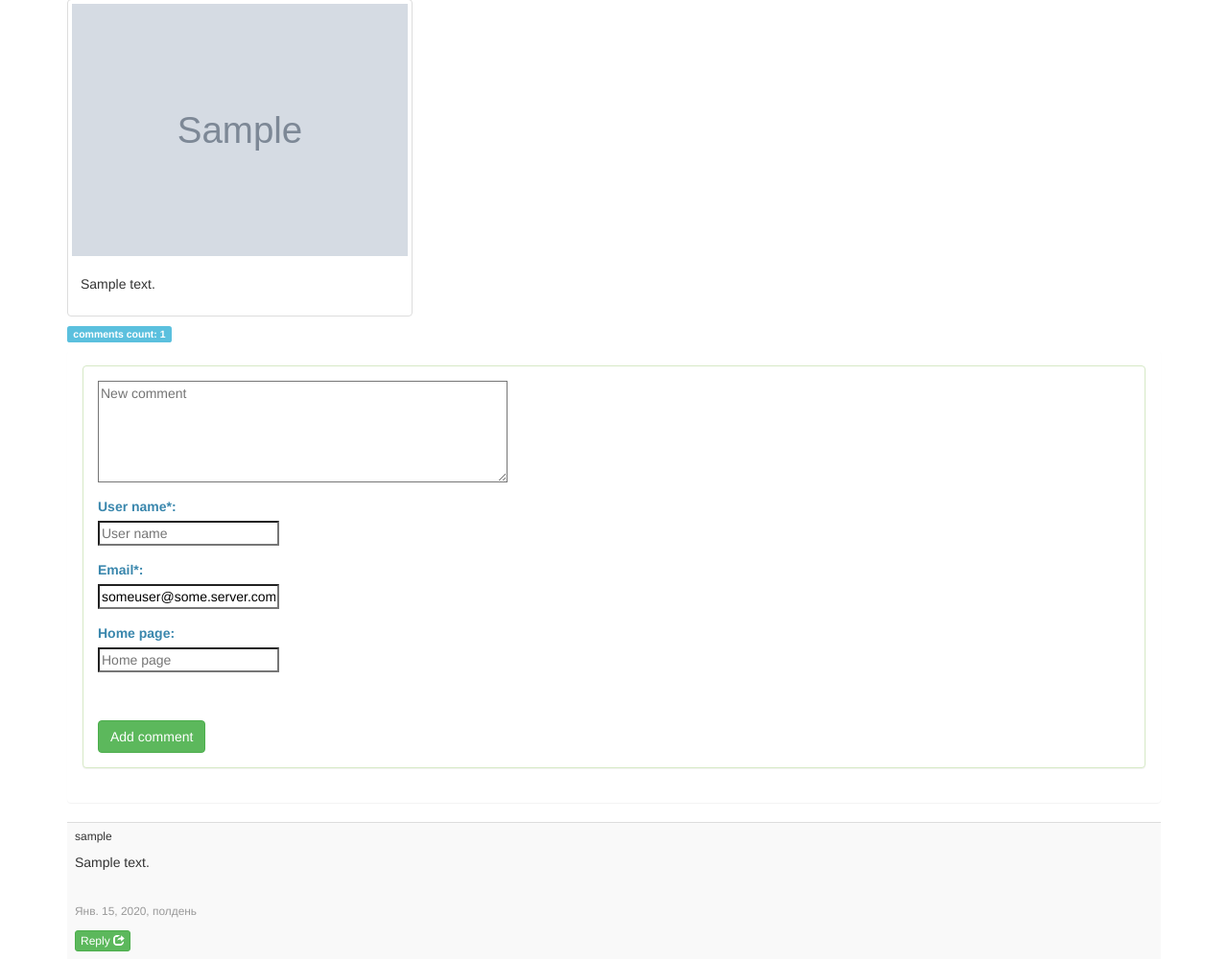
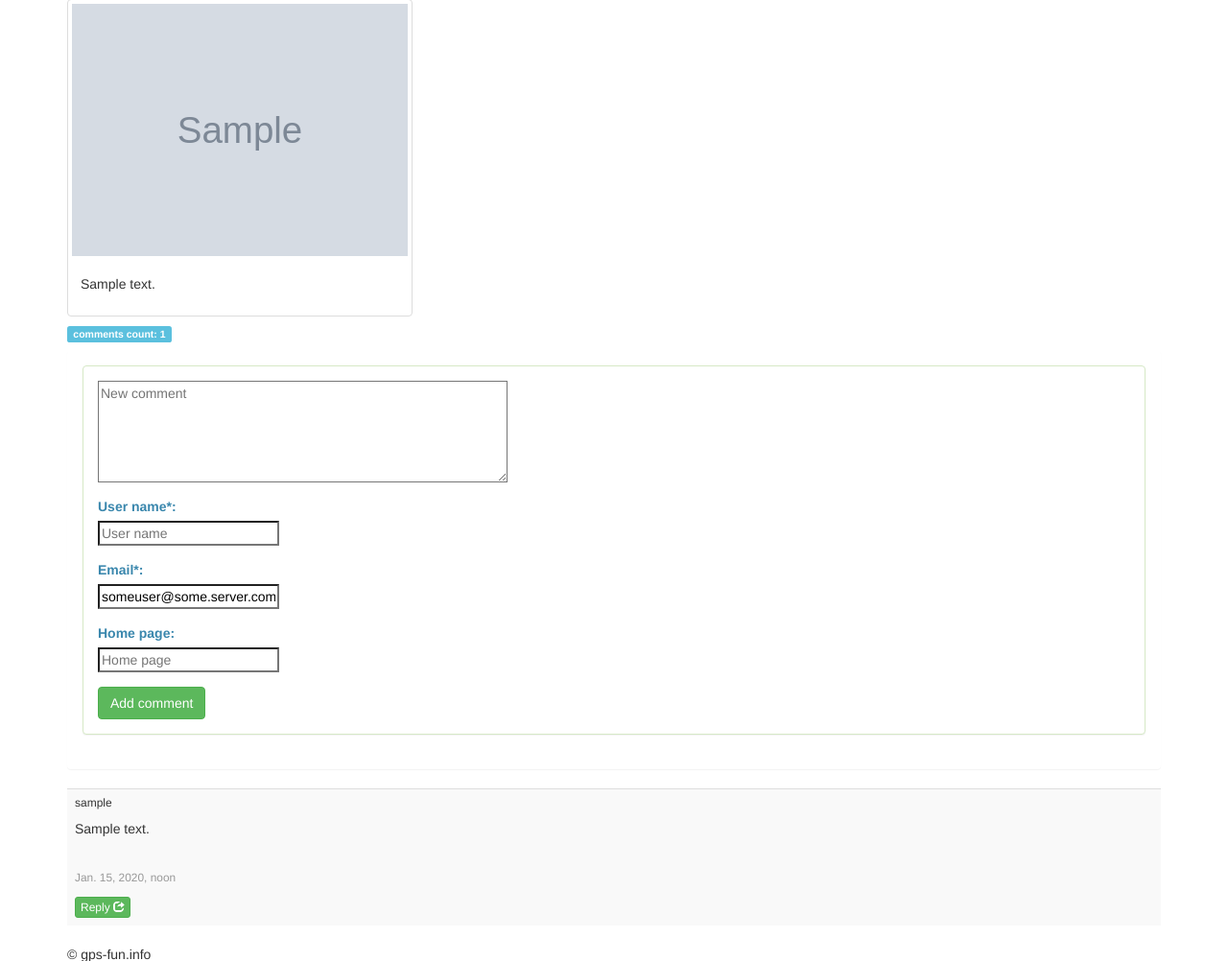
Before and after one commit to kostin-aleks/mountain-routes, a Django app: a page that uses routes/templates/Routes/base_routes.html in a window 1280 px wide. Shown: the part 1391-2393 px from the top of the page at 96% size. Run offline with Django 3.2, Linux system fonts and the light colour scheme; tables that the repository leaves empty hold one stand-in row (values such as "Sample post"); grey boxes marked "Sample" are stand-in pictures; some libraries are stand-ins or nearby versions.

Commit message:
improved forms

```diff
--- /dev/null
+++ b/routes/static/css/form.css
@@ -0,0 +1,4 @@
+form .errorlist {
+  color: #8b0000;
+  font-size: 12px;
+}
--- a/routes/templates/Routes/base_routes.html
+++ b/routes/templates/Routes/base_routes.html
@@ -28,6 +28,7 @@
     <script src="https://cdn.jsdelivr.net/gh/alpinejs/alpine@v2.3.5/dist/alpine.min.js" defer></script>
     <script src="https://unpkg.com/htmx.org@1.5.0"></script>
 
+    <link rel="stylesheet" type="text/css" href="{% static 'css/form.css' %}">
     {% block script_include %}{% endblock %}
     {% block in_head %}{% endblock %}
 
--- a/routes/templates/Routes/form-comment.html
+++ b/routes/templates/Routes/form-comment.html
@@ -8,9 +8,9 @@
           {% csrf_token %}
           <div class="form-group">
             {{ form_comment.body }}
-            <label id="body-error" class="has-error" for="id_body">
+            <div id="body-error" class="has-error" for="id_body">
               {{ form_comment.body.errors }}
-            </label>
+            </div>
           </div>
 
           <div class="form-group">
@@ -18,9 +18,9 @@
               {{ form_comment.name.label }}:
             </label><br>
             {{ form_comment.name }}
-            <label id="comment-name-error" class="has-error" for="id_name">
+            <div id="comment-name-error" class="has-error" for="id_name">
               {{ form_comment.name.errors }}
-            </label>
+            </div>
           </div>
 
           <div class="form-group">
@@ -28,9 +28,9 @@
               {{ form_comment.email.label }}:
             </label><br>
             {{ form_comment.email }}
-            <label id="comment-email-error" class="has-error" for="id_email">
+            <div id="comment-email-error" class="has-error" for="id_email">
               {{ form_comment.email.errors }}
-            </label>
+            </div>
           </div>
 
           <div class="form-group">
@@ -38,16 +38,16 @@
               {{ form_comment.homepage.label }}:
             </label><br>
             {{ form_comment.homepage }}
-            <label id="comment-homepage-error" class="has-error" for="id_homepage">
+            <div id="comment-homepage-error" class="has-error">
               {{ form_comment.homepage.errors }}
-            </label>
+            </div>
           </div>
 
           <div class="form-group">
             {{ form_comment.captcha }}
-            <label id="comment-captcha-error" class="has-error" for="id_captcha">
+            <div id="comment-captcha-error" class="has-error" for="id_captcha">
               {{ form_comment.captcha.errors }}
-            </label>
+            </div>
           </div>
 
           <div class="">
```
Also changed, not shown: routes/templates/Routes/form-reply.html (+12 -12 lines).
